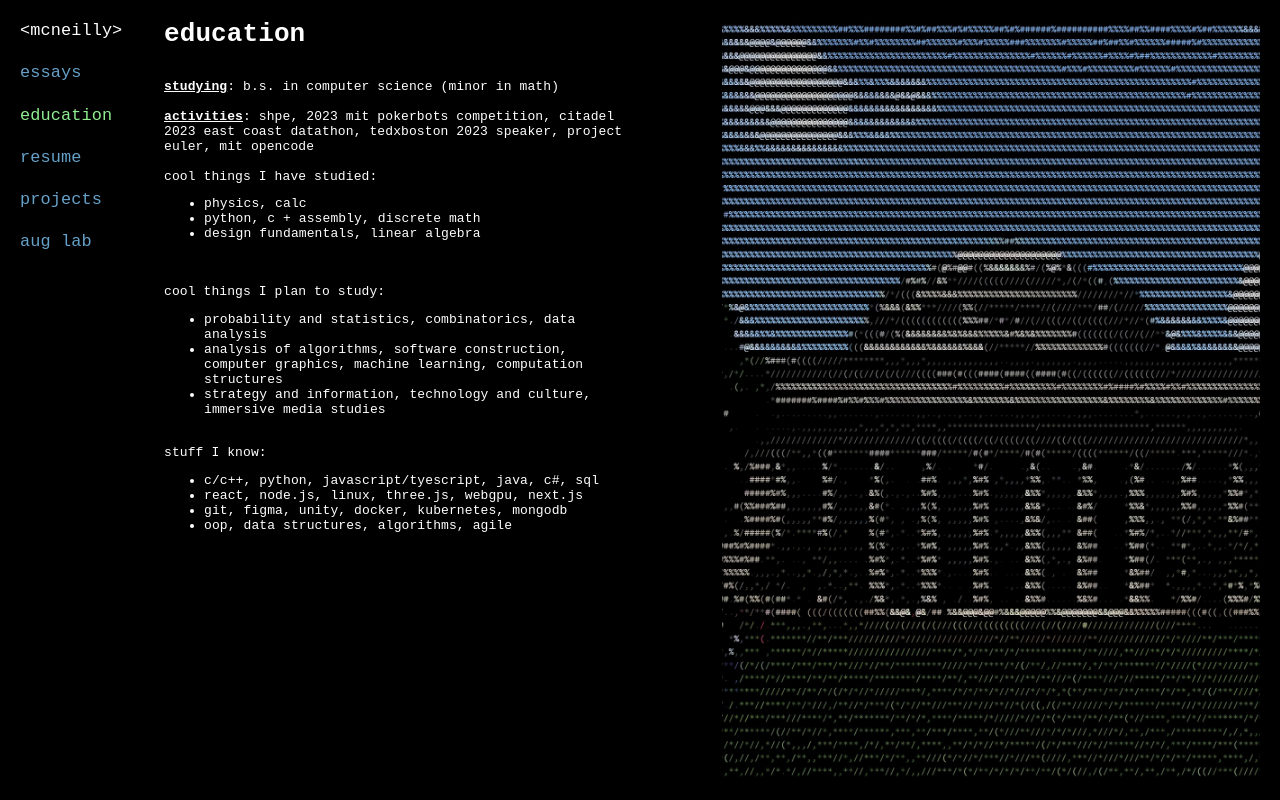
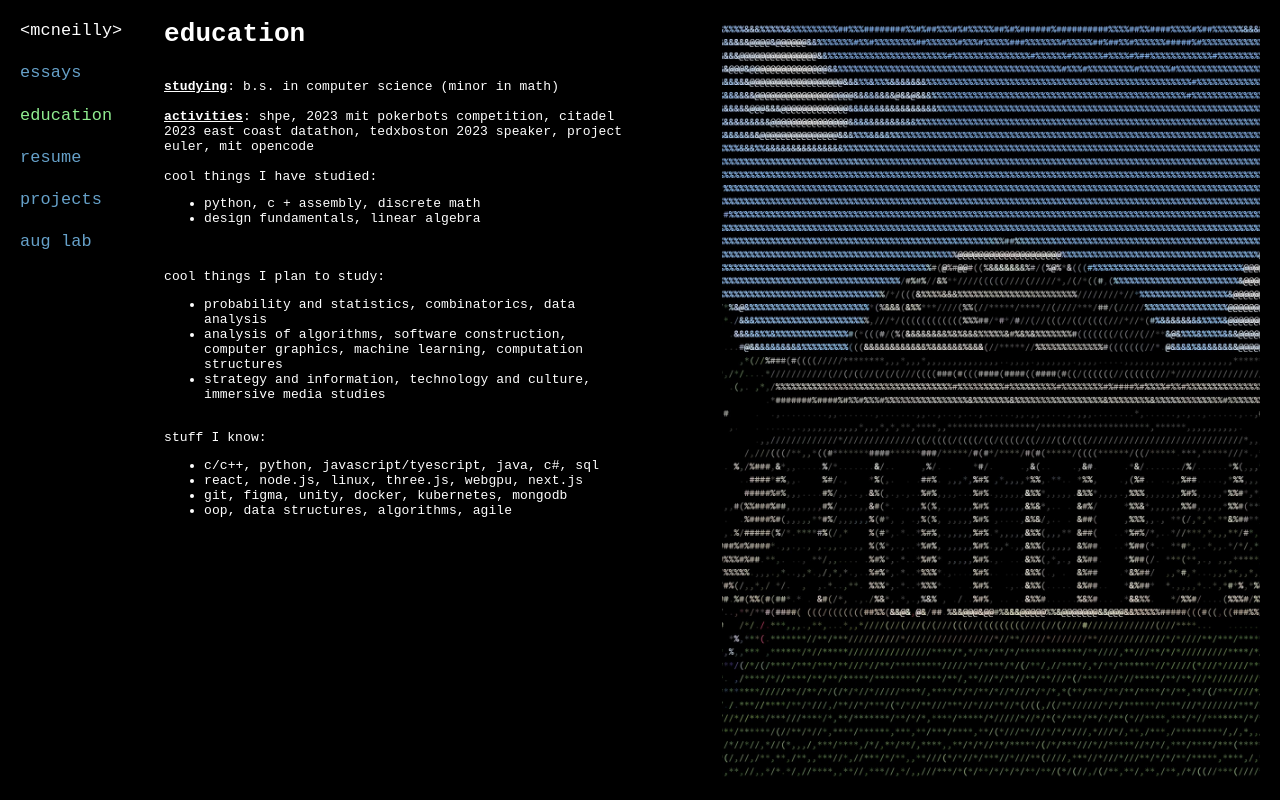
Before and after one commit to alex-mcneilly/alex-mcneilly.github.io, a plain HTML site: page education.html in a window 1280 px wide. Drawn offline with Linux system fonts and the light colour scheme.

Commit message:
Update education.html

```diff
--- a/education.html
+++ b/education.html
@@ -56,7 +56,6 @@
                     </div>
                     cool things I have studied:
                     <ul>
-                        <li>physics, calc</li>
                         <li>python, c + assembly, discrete math</li>
                         <li>design fundamentals, linear algebra</li>
                     </ul><br><br>
```
